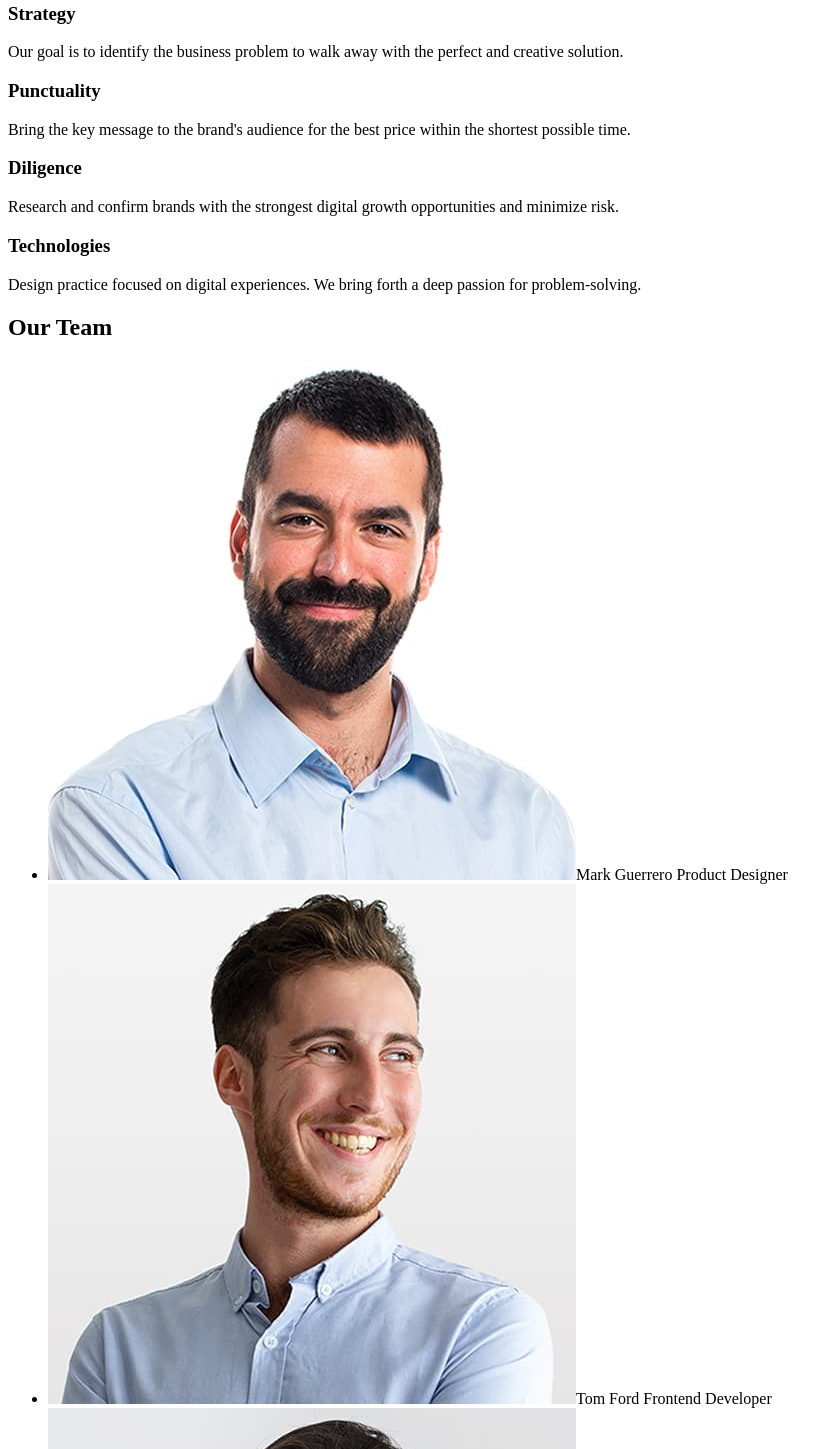
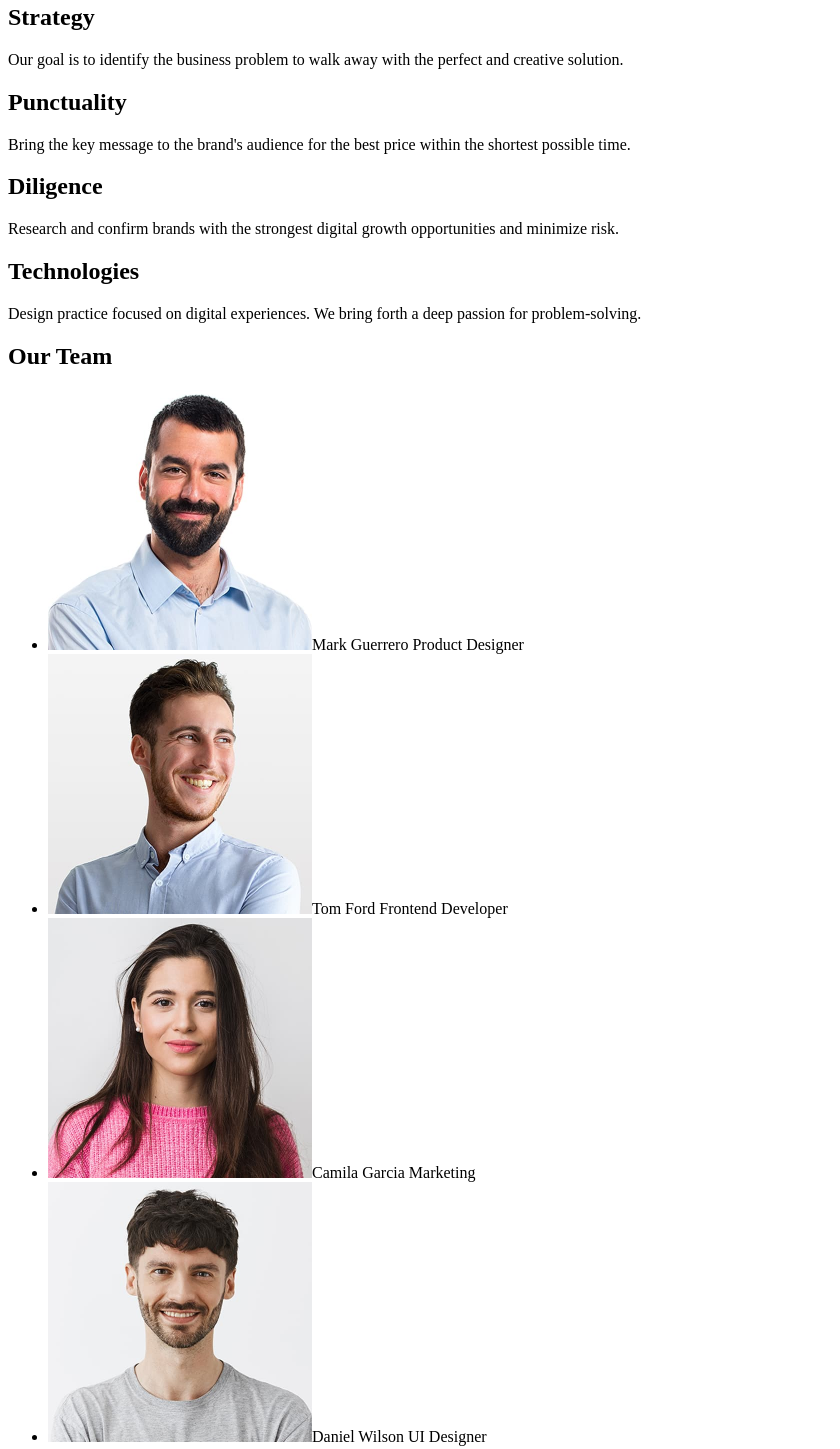
Before and after one commit to veronikaspace/goit-markup-hw-01, a plain HTML site: page index.html in a window 1280 px wide. Shown: the part 247-1696 px from the top of the page, without its empty margins (0-840 px from the left). Drawn offline with Linux system fonts and the light colour scheme.

Commit message:
add images width,height and alt

```diff
--- a/index.html
+++ b/index.html
@@ -27,28 +27,28 @@
       <button type="button">Order Service</button>
 
       <section>
-        <h3>Strategy</h3>
+        <h2>Strategy</h2>
         <p>
           Our goal is to identify the business problem to walk away with the
           perfect and creative solution.
         </p>
       </section>
       <section>
-        <h3>Punctuality</h3>
+        <h2>Punctuality</h2>
         <p>
           Bring the key message to the brand's audience for the best price
           within the shortest possible time.
         </p>
       </section>
       <section>
-        <h3>Diligence</h3>
+        <h2>Diligence</h2>
         <p>
           Research and confirm brands with the strongest digital growth
           opportunities and minimize risk.
         </p>
       </section>
       <section>
-        <h3>Technologies</h3>
+        <h2>Technologies</h2>
         <p>
           Design practice focused on digital experiences. We bring forth a deep
           passion for problem-solving.
@@ -58,20 +58,36 @@
         <h2>Our Team</h2>
         <ul>
           <li>
-            <img src="images/webstudio/mark-guerrero.jpg" />Mark Guerrero
-            Product Designer
+            <img
+              src="images/webstudio/mark-guerrero.jpg"
+              width="264"
+              height="260"
+              alt="Man with a beard"
+            />Mark Guerrero Product Designer
           </li>
           <li>
-            <img src="images/webstudio/tom-ford.jpg" />Tom Ford Frontend
-            Developer
+            <img
+              src="images/webstudio/tom-ford.jpg"
+              width="264"
+              height="260"
+              alt="Smiling Man"
+            />Tom Ford Frontend Developer
           </li>
           <li>
-            <img src="images/webstudio/camila-garcia.jpg" />Camila Garcia
-            Marketing
+            <img
+              src="images/webstudio/camila-garcia.jpg"
+              width="264"
+              height="260"
+              alt="Beautiful women"
+            />Camila Garcia Marketing
           </li>
           <li>
-            <img src="images/webstudio/daniel-wilson.jpg" />Daniel Wilson UI
-            Designer
+            <img
+              src="images/webstudio/daniel-wilson.jpg"
+              width="264"
+              height="260"
+              alt="Smiling man with fasionable hairstyle"
+            />Daniel Wilson UI Designer
           </li>
         </ul>
       </section>
```
